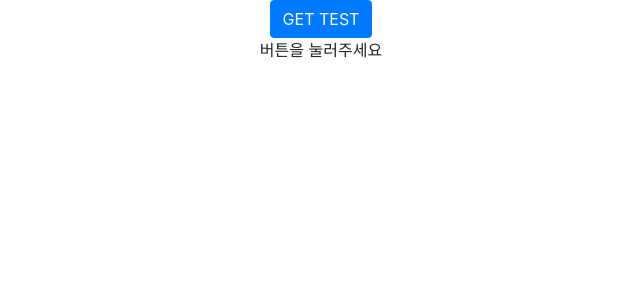
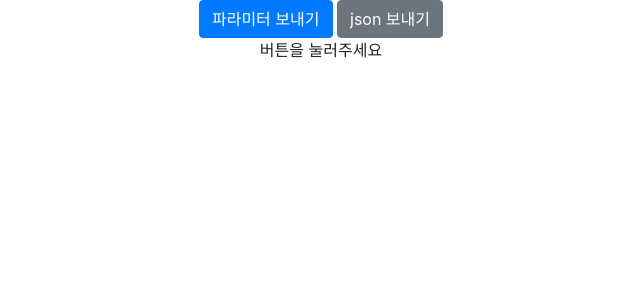
Before and after one commit to MindException/TIL, a Flask app: page / in a window 1280 px wide. Shown: the top 300 px of the page, without its empty margins (319-959 px from the left). Run offline with Flask 2, Linux system fonts and the light colour scheme; some libraries are stand-ins or nearby versions.

Commit message:
flask 이미지 업로드

```diff
--- a/Flask/sample_code/07_sample/main.py
+++ b/Flask/sample_code/07_sample/main.py
@@ -1,26 +1,64 @@
 from flask import Flask, jsonify, request, render_template, make_response
 from flask_cors import CORS
+from werkzeug.utils import secure_filename
+import cv2
 
 app = Flask(__name__)
 CORS(app)
 
-@app.route("/")
+# 라우트팅은 기본이 GET이라 methods로 POST도 추가해줘야 한다.
+@app.route("/", methods=['GET','POST'])
 def test1():
+
+    # method 구분
+    print(request.method)
+
+    # json 받기
+    # 파일이 json인지는 GET에서도 읽을 수 있다.
+    if request.is_json:
+        print("json 출력")
+        json_data = request.get_json()      #json 형식은 Post에서만 읽을 수 있다.
+        print("json 데이터: ", json_data)
 
     parameter_dict = request.args.to_dict()
     if len(parameter_dict)  == 0:
-        return render_template("07.Vue-01.html")
+        if request.method == "GET":
+            return render_template("07.Vue-01.html")
+        else:
+            data1 = {'text1' : 'POST json 넘기기', 'text2' : '성공!'}
+            return make_response(jsonify(data1), 200)
     else:
-        # json 받기
-        print(request.is_json) # json으로 넘어오나 확인용
 
         # 파라미터
         response_data = request.args.get("text")    # args는 파라미터를 받는 용도이다.
         print(response_data)
 
+        # post도 파라미터가 가능하다.
+        if request.method == "POST":
+            print("들어옴")
+            response_data = request.args.get("par_test")    # args는 파라미터를 받는 용도이다.
+            print(response_data)
+
         # 응답 json으로 넘기기
-        data2 = {'text1' : 'json 넘기기', 'text2' : '성공!'}
+        data2 = {'text1' : 'GET json', 'text2' : '성공!'}
         return make_response(jsonify(data2), 200)
+
+# 라우트팅은 기본이 GET이라 methods로 POST도 추가해줘야 한다.
+@app.route("/send_img", methods=['GET','POST'])
+def test2():
+
+    parameter_dict = request.args.to_dict()
+
+    if len(parameter_dict)  == 0:
+        if request.method == "GET":
+            return render_template("07.Vue-02.html")
+
+    if request.method == "POST":
+        f = request.files['file123']  # html에서 보내는 name이랑 맞아야한다.
+        f.save(secure_filename(f.filename))
+        print(type(f))
+        return "파일 저장 완료"
+
 
 if __name__ == "__main__":
     app.run(host="127.0.0.1", port="8123")
--- a/Flask/sample_code/07_sample/templates/07.Vue-01.html
+++ b/Flask/sample_code/07_sample/templates/07.Vue-01.html
@@ -15,14 +15,14 @@
         <center>
         <!-- submit을 통하여 쓰임 용도를 정한다. -->
         <!-- class는 bootstrap에서 색상을 가져온 것이다. -->
-        <!-- v-on은 vue의 약자라고 보면되고, click은 발생한 이벤트이다. 그리고 함수 이름을 선언한다. -->
-        <button type="submit" class="btn btn-primary" v-on:click="test_get">GET TEST</button>
+        <!-- v-on은 vue의 약자라고 보면되고 이벤트 리스너이다. click은 발생한 이벤트이다. 그리고 함수 이름을 선언한다. -->
+        <button type="submit" class="btn btn-primary" v-on:click="send_para">파라미터 보내기</button>
+        <button type="submit" class="btn btn-secondary" v-on:click="send_json">json 보내기</button>
         </center>
     </div>
     <div>
         <center>
         버튼을 눌러주세요
-        {{ pydata }}
         </center>
     </div>
     <!-- Optional JavaScript -->
@@ -35,10 +35,16 @@
     <script src="https://cdn.jsdelivr.net/npm/vue/dist/vue.js"></script>
     <script src="https://unpkg.com/axios/dist/axios.min.js"></script>
     <script>
+        const json_sample_data = {
+          name : "json test",
+          text : "json get"
+        }
+
+
         const app = new Vue({
         el: "#test_vue",
         methods: {
-          test_get() {
+          send_para() {
             axios("http://localhost:8123/", {
               method: "get",
               params: {
@@ -54,6 +60,29 @@
                 console.log(error);
               });
           },
+
+          // JSON.stringify는 dict 형식을 json(String)으로 변환시켜 준다.
+
+          send_json() {
+            axios("http://localhost:8123/", {
+              method: "post",
+              data: {
+                "name" : "json test",
+                "text" : "json get"
+              },
+              params: {
+                par_test: "json도 par가 가능하다.",
+              },
+            })
+            .then((response) => {
+              console.log("성공");
+              console.log(response.data);
+              })
+            .catch((error) => {
+              console.log("실패")
+              console.log(error);
+            });
+          },
         },
       });
     </script>
```
Also changed, not shown: Flask/07.Axios_with_Vue.md (renamed from Flask/07.Rest_API_witj_Vue.md, +2 -0 lines), Flask/sample_code/07_sample/templates/07.Vue-02.html (added, +45 -0 lines), Flask/sample_code/07_sample/templates/07.template-tag.html (added, +52 -0 lines), Flask/images.jpg (added).
